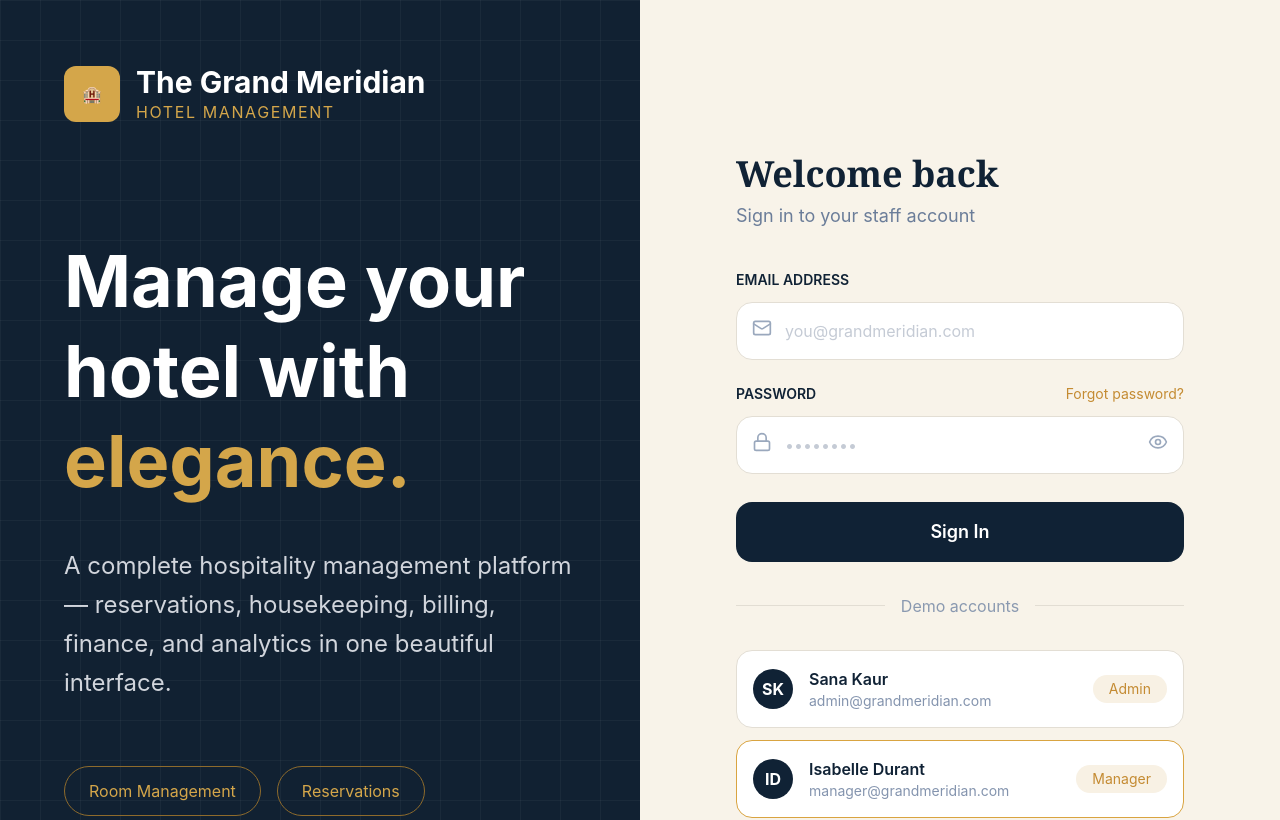
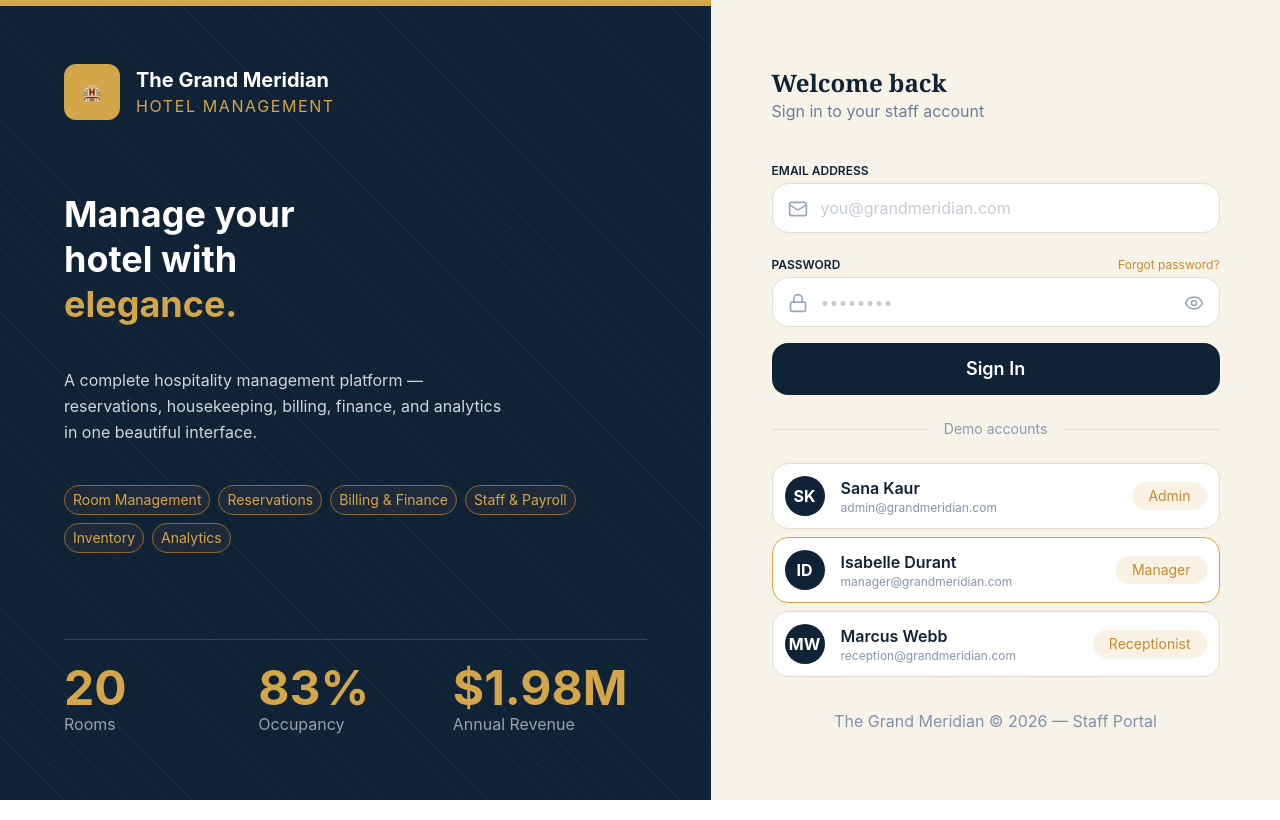
Before and after one commit to udara-lakshitha/The-Grand-Meridian---Frontend, a React (Vite) app: page /login in a window 1280 px wide. Shown: the top 820 px of the page. Built offline with nearby package versions, Linux system fonts and the light colour scheme.

Commit message:
Login UI commit

```diff
--- a/src/components/LeftPanel.jsx
+++ b/src/components/Login/LeftPanel.jsx
@@ -9,16 +9,17 @@ const features = [
 
 export default function LeftPanel() {
     return (
-        <div className=" hidden lg:flex flex-col justify-between p-16 text-white bg-[#112132]
-        bg-[linear-gradient(rgba(255,255,255,.04)_1px,transparent_1px),linear-gradient(90deg,rgba(255,255,255,.04)_1px,transparent_1px)]
-        bg-[size:40px_40px]">
+        <div
+            className="relative hidden lg:flex flex-col justify-between p-16 text-white bg-[#102235] bg-[repeating-linear-gradient(45deg,rgba(255,255,255,0.03)_0px,rgba(255,255,255,0.03)_1px,transparent_1px,transparent_15px)]"
+        >
+            <div className="absolute top-0 left-0 w-full h-1.5 bg-[#D4A64A]"></div>
             <div>
-                <div className="flex items-center gap-4 mb-28">
+                <div className="flex items-center gap-4 mb-18 ">
                     <div className="w-14 h-14 rounded-xl bg-[#D4A64A] flex items-center justify-center">
                         🏨
                     </div>
                     <div>
-                        <h2 className="text-3xl font-bold">
+                        <h2 className="text-xl font-bold">
                             The Grand Meridian
                         </h2>
                         <p className="tracking-widest text-[#D4A64A] uppercase">
@@ -27,7 +28,7 @@ export default function LeftPanel() {
                     </div>
                 </div>
 
-                <h1 className="text-7xl font-bold leading-tight">
+                <h1 className="text-4xl font-bold leading-tight">
                     Manage your
                     <br />
                     hotel with
@@ -37,16 +38,19 @@ export default function LeftPanel() {
                     </span>
                 </h1>
 
-                <p className="mt-10 text-2xl text-gray-300 max-w-xl leading-relaxed">
+                <p className="mt-10 text-l text-gray-300 max-w-xl leading-relaxed">
                     A complete hospitality management platform —
-                    reservations, housekeeping, billing, finance, and analytics in one beautiful interface.
+                    <br></br>
+                    reservations, housekeeping, billing, finance, and analytics
+                    <br></br>
+                    in one beautiful interface.
                 </p>
 
-                <div className="flex flex-wrap gap-4 mt-16">
+                <div className="flex flex-wrap gap-2 mt-10 text-sm">
                     {features.map((item) => (
                         <div
                             key={item}
-                            className="border border-[#8E6B2C] rounded-full px-6 py-3 text-[#D4A64A]"
+                            className="border border-[#8E6B2C] rounded-full px-2 py-1 text-[#D4A64A] bg-gray-800"
                         >
                             {item}
                         </div>
@@ -54,7 +58,7 @@ export default function LeftPanel() {
                 </div>
             </div>
 
-            <div className="border-t border-gray-700 pt-10 grid grid-cols-3">
+            <div className="border-t border-gray-700 pt-6 grid grid-cols-3">
                 <div>
                     <h2 className="text-5xl font-bold text-[#D4A64A]">20</h2>
                     <p className="text-gray-400">Rooms</p>
--- a/src/pages/LoginPage.jsx
+++ b/src/pages/LoginPage.jsx
@@ -1,6 +1,6 @@
 import { useState } from "react"
 import { useNavigate } from "react-router-dom";
-import LeftPanel from "../components/LeftPanel";
+import LeftPanel from "../components/Login/LeftPanel";
 import { Mail, Lock, Eye } from "lucide-react";
 
 const LoginPage = ({ setUser }) => {
@@ -82,20 +82,20 @@ const LoginPage = ({ setUser }) => {
     };
 
     return (
-        <div className="min-h-screen grid lg:grid-cols-2">
+        <div className="min-h-screen grid lg:grid-cols-[5fr_4fr]">
 
             <LeftPanel />
 
             <div className="bg-[#F8F3E9] flex items-center justify-center px-10">
-                <div className="w-full max-w-md">
-                    <h1 className="text-4xl font-serif font-bold text-[#102235] mb-2">
+                <div className="w-full max-w-md mt-10">
+                    <h1 className="text-2xl font-serif font-bold text-[#102235]">
                         Welcome back
                     </h1>
-                    <p className="text-lg text-[#6B7D99] mb-10">
+                    <p className="text-md text-[#6B7D99] mb-10">
                         Sign in to your staff account
                     </p>
                     <form onSubmit={handleSubmit}>
-                        <label className="block text-sm font-semibold text-[#102235] mb-3">
+                        <label className="block text-xs font-semibold text-[#102235] mb-1">
                             EMAIL ADDRESS
                         </label>
                         <div className="relative mb-6">
@@ -106,23 +106,23 @@ const LoginPage = ({ setUser }) => {
                             <input
                                 type="email"
                                 placeholder="you@grandmeridian.com"
-                                className="w-full rounded-2xl border border-[#E3DED4] bg-white py-4 pl-12 pr-4 outline-none placeholder:text-[#C5CBD5]"
+                                className="w-full rounded-2xl border border-[#E3DED4] bg-white py-3 pl-12 pr-4 outline-none placeholder:text-[#C5CBD5]"
                                 value={form.email}
                                 onChange={(e) => setForm({ ...form, email: e.target.value })}
                             />
                         </div>
-                        <div className="flex justify-between mb-3">
-                            <label className="text-sm font-semibold text-[#102235]">
+                        <div className="flex justify-between mb-1">
+                            <label className="text-xs font-semibold text-[#102235]">
                                 PASSWORD
                             </label>
                             <button
                                 type="button"
-                                className="text-[#C48B32] text-sm"
+                                className="text-[#C48B32] text-xs"
                             >
                                 Forgot password?
                             </button>
                         </div>
-                        <div className="relative mb-7">
+                        <div className="relative mb-4">
                             <Lock
                                 className="absolute left-4 top-4 text-[#9AA8BD]"
                                 size={20}
@@ -130,7 +130,7 @@ const LoginPage = ({ setUser }) => {
                             <input
                                 type="password"
                                 placeholder="••••••••"
-                                className=" w-full rounded-2xl border border-[#E3DED4] bg-white py-4 pl-12 pr-12 outline-none placeholder:text-[#C5CBD5]"
+                                className=" w-full rounded-2xl border border-[#E3DED4] bg-white py-3 pl-12 pr-12 outline-none placeholder:text-[#C5CBD5]"
                                 value={form.password}
                                 onChange={(e) => setForm({ ...form, password: e.target.value })}
                             />
@@ -145,27 +145,27 @@ const LoginPage = ({ setUser }) => {
                             </p>
                         }
                         <button
-                            className=" w-full bg-[#102235] text-white py-4 rounded-2xl font-semibold text-lg hover:bg-[#1A3048] transition"
+                            className=" w-full bg-[#102235] text-white py-3 rounded-2xl font-semibold text-lg hover:bg-[#1A3048] transition"
                         >
                             Sign In
                         </button>
                     </form>
 
-                    <div className="flex items-center gap-4 my-8">
+                    <div className="flex items-center gap-4 my-6">
                         <div className="h-px bg-[#E2DDD3] flex-1"></div>
-                        <span className="text-[#8A99B0]">
+                        <span className="text-[#8A99B0] text-sm">
                             Demo accounts
                         </span>
                         <div className="h-px bg-[#E2DDD3] flex-1"></div>
                     </div>
 
-                    <div className="space-y-3">
+                    <div className="space-y-2">
                         {
                             demoAccounts.map((account, index) => (
                                 <div
                                     key={index}
                                     onClick={() => selectDemoUser(account)}
-                                    className={`flex items-center justify-between bg-white border rounded-2xl p-4 cursor-pointer hover:border-[#D9A441] ${index === 1 ? "border-[#D9A441]" : "border-[#E3DED4]"} `}
+                                    className={`flex items-center justify-between bg-white border rounded-2xl p-3 cursor-pointer hover:border-[#D9A441] ${index === 1 ? "border-[#D9A441]" : "border-[#E3DED4]"} `}
                                 >
                                     <div className="flex items-center gap-4">
                                         <div
@@ -177,7 +177,7 @@ const LoginPage = ({ setUser }) => {
                                             <h3 className="font-semibold text-[#102235]">
                                                 {account.name}
                                             </h3>
-                                            <p className="text-sm text-[#8494AE]">
+                                            <p className="text-xs text-[#8494AE]">
                                                 {account.email}
                                             </p>
                                         </div>
@@ -191,7 +191,7 @@ const LoginPage = ({ setUser }) => {
                             ))
                         }
                     </div>
-                    <p className="text-center mt-10 text-[#8291AA]">
+                    <p className="text-center mt-8 mb-10 text-[#8291AA]">
                         The Grand Meridian © 2026 — Staff Portal
                     </p>
                 </div>
```
